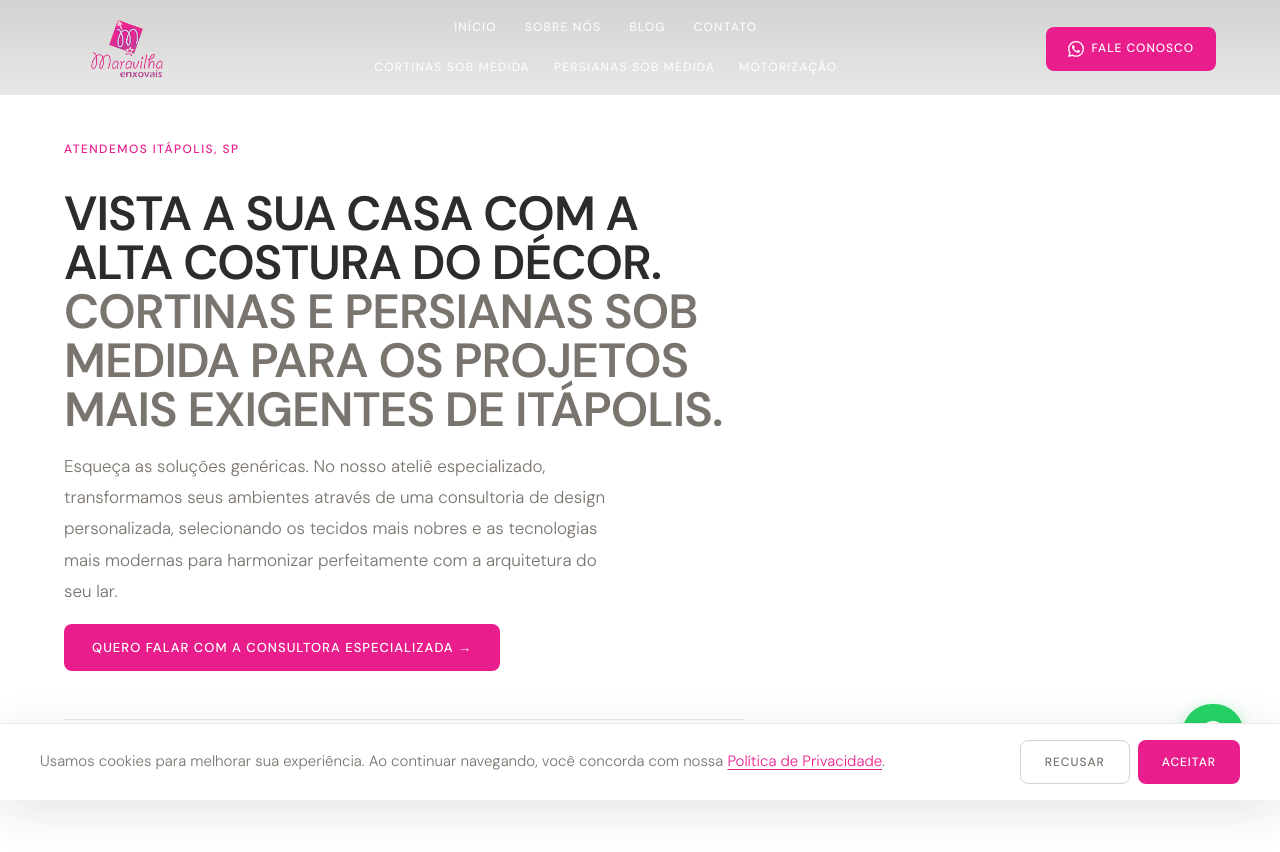
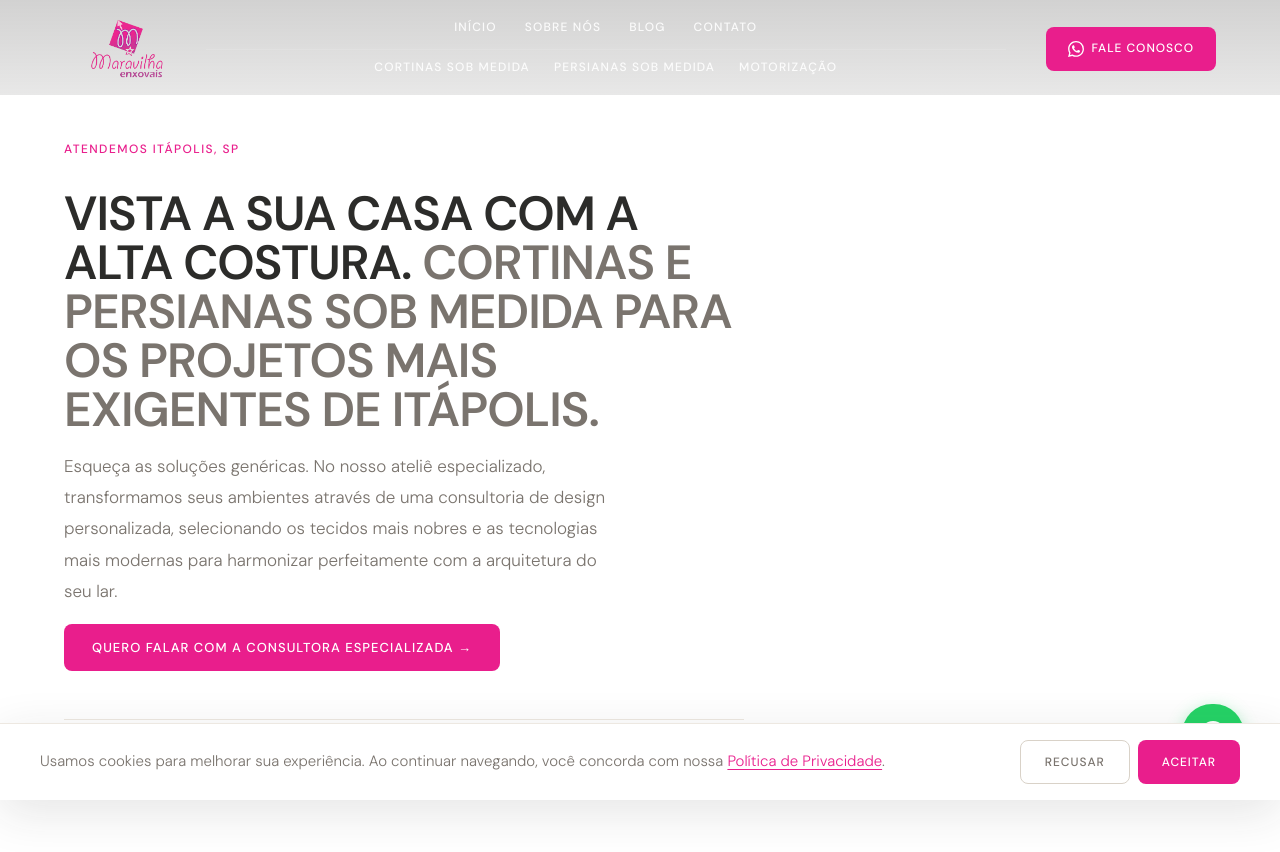
Before and after one commit to AndressaCabrall/maravilhaenxovais, a Next.js app: page /cortinas-e-persianas-sob-medida-itapolis in a window 1280 px wide. Shown: the top 852 px of the page. Built offline with nearby package versions, Linux system fonts and the light colour scheme; no server answers.

Commit message:
Ajusta headline de Itapolis: remove "do decor"
Co-Authored-By: Claude Opus 5 <noreply@anthropic.com>

```diff
--- a/src/app/cortinas-e-persianas-sob-medida-itapolis/page.jsx
+++ b/src/app/cortinas-e-persianas-sob-medida-itapolis/page.jsx
@@ -108,7 +108,7 @@ export default function Page() {
               <span className={styles.eyebrowText}>Atendemos Itápolis, SP</span>
             </div>
             <h1 className={styles.titulo}>
-              Vista a sua casa com a alta costura do décor.{' '}
+              Vista a sua casa com a alta costura.{' '}
               <em className={styles.tituloEm}>Cortinas e persianas sob medida para os projetos mais exigentes de Itápolis.</em>
             </h1>
             <p className={styles.sub}>
```
